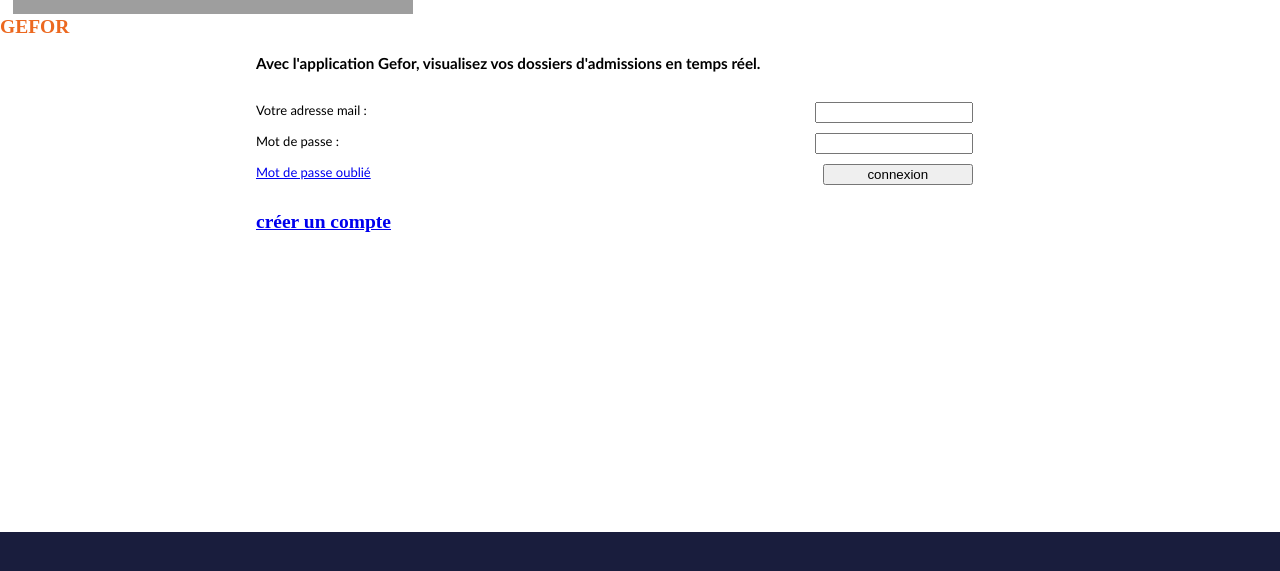
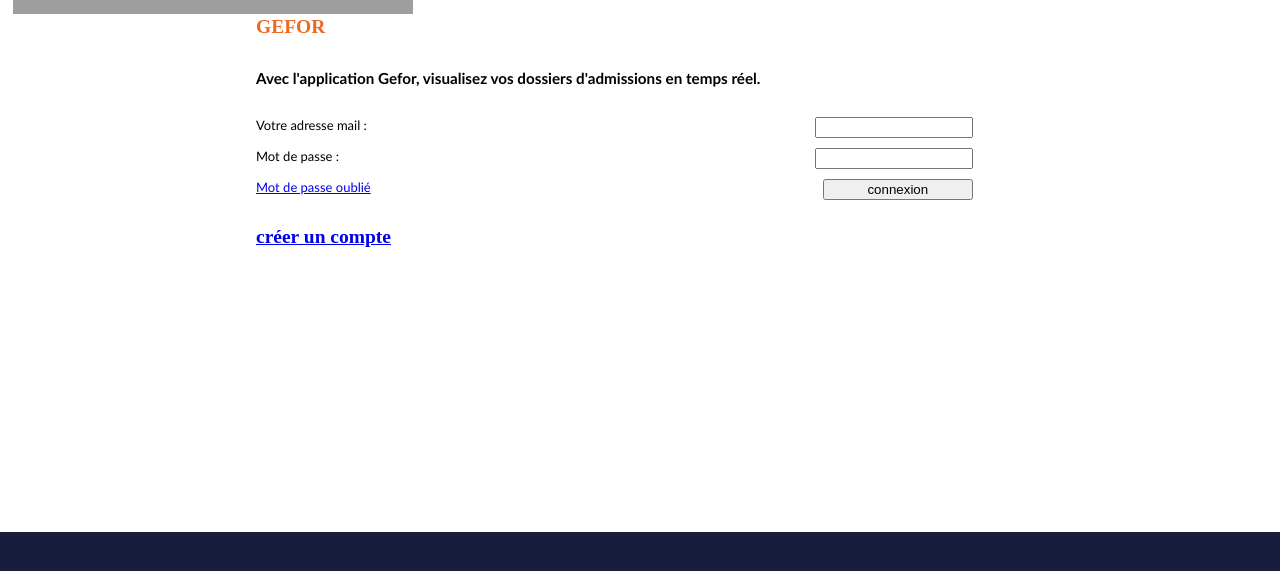
Before and after one commit to sofianebellifa/PPE3, a PHP site: page / in a window 1280 px wide. Shown: the part 126-697 px from the top of the page. Run offline with PHP 8.4, Linux system fonts and the light colour scheme; grey boxes are pictures that could not be loaded.

Commit message:
pour momo

```diff
--- a/ppe3_vrai/index.php
+++ b/ppe3_vrai/index.php
@@ -6,7 +6,7 @@
 
 
     <article class = "index">
-        <h2>GEFOR</h2>
+        <h2 class="champ">GEFOR</h2>
         <h3 class="champ">Avec l'application Gefor, visualisez vos dossiers d'admissions en temps réel. </h3>
 
 
```
